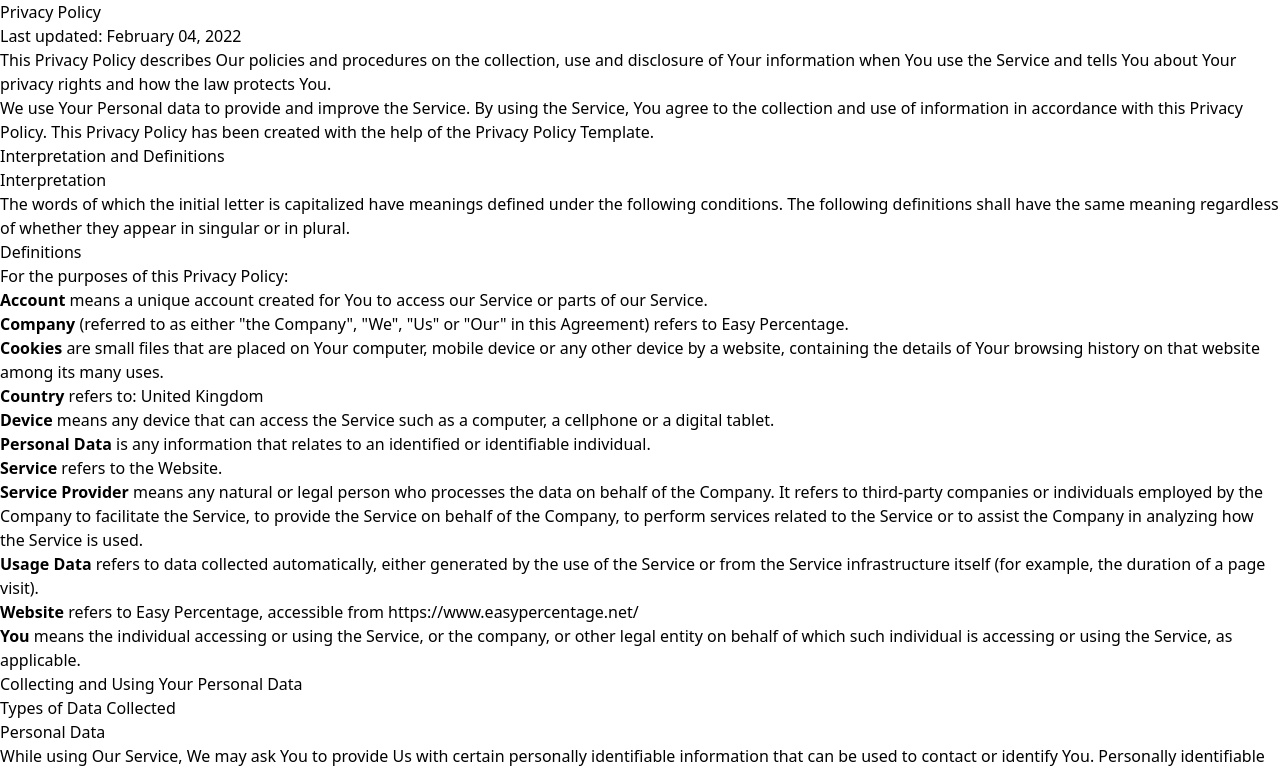
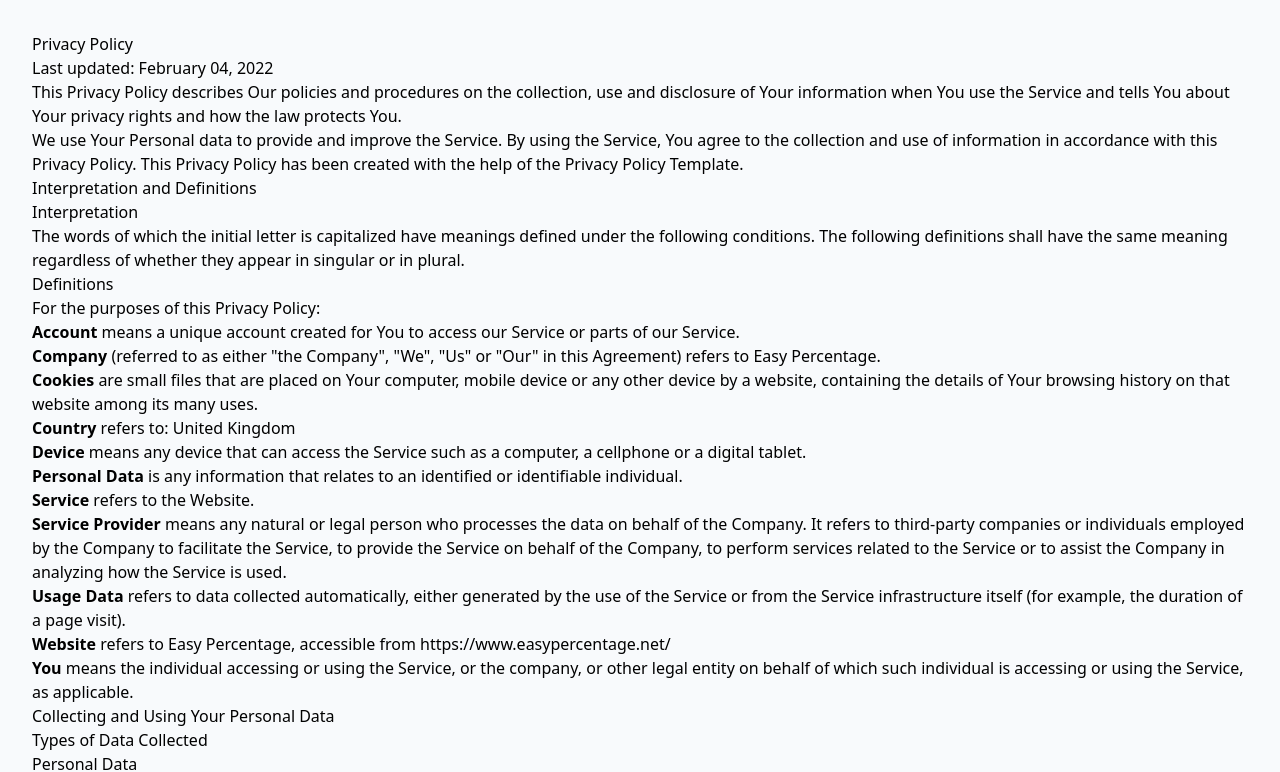
Before and after one commit to marianmolocea/easy-percentage, a Next.js app: page /privacy in a window 1280 px wide. Shown: the top 772 px of the page. Built offline with nearby package versions, Linux system fonts and the light colour scheme.

Commit message:
add padding

```diff
--- a/pages/privacy.tsx
+++ b/pages/privacy.tsx
@@ -1,6 +1,6 @@
 function Privacy() {
   return (
-    <div>
+    <div className="p-8 bg-slate-50">
       <h1>Privacy Policy</h1>
       <p>Last updated: February 04, 2022</p>
       <p>
```
